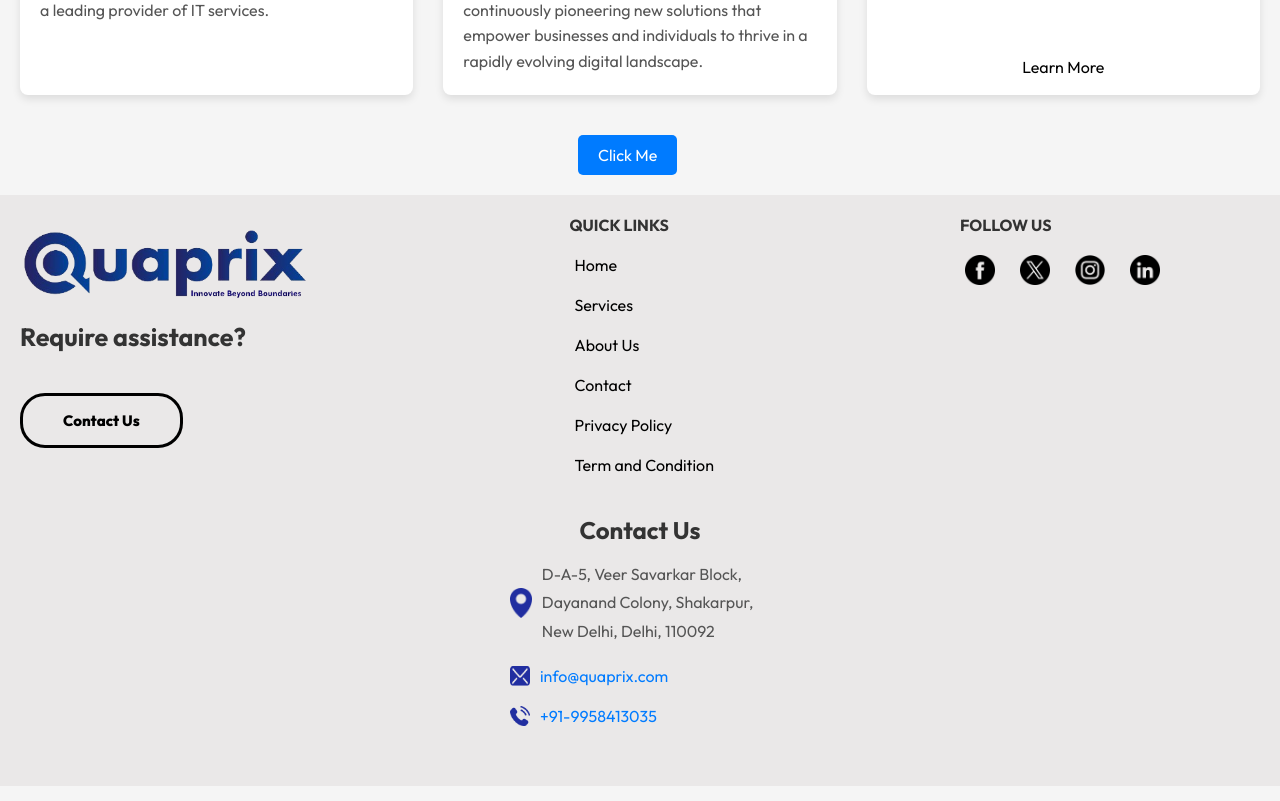
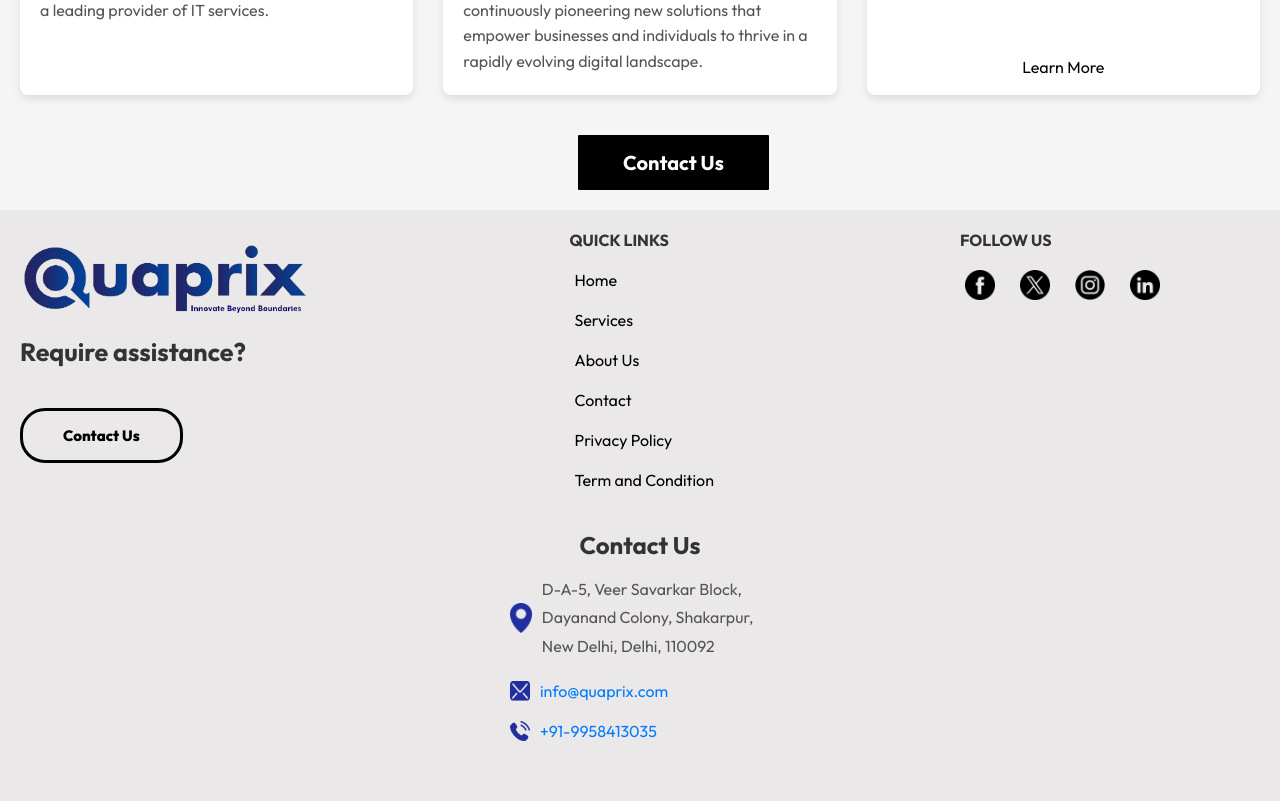
Before and after one commit to quaprix-technologies/frontend, a React (Vite) app: page / in a window 1280 px wide. Shown: the part 1720-2521 px from the top of the page. Built offline with nearby package versions, Linux system fonts and the light colour scheme.

Commit message:
style button

```diff
--- a/src/Component/DetailsPage/Details.css
+++ b/src/Component/DetailsPage/Details.css
@@ -68,17 +68,18 @@
 }
 
 .button-container button {
-  padding: 10px 20px;
-  font-size: 16px;
-  background-color: #007bff;
+  padding: 15px 45px;
+  font-size: 20px;
+  font-weight: 700;
+  background-color: #000;
   color: #ffffff;
   border: none;
-  border-radius: 5px;
+  border-radius: 1px;
   cursor: pointer;
 }
 
 .button-container button:hover {
-  background-color: #0056b3;
+  background-color: #00186b;
 }
 
 @media (max-width: 768px) {
--- a/src/Component/DetailsPage/Details.jsx
+++ b/src/Component/DetailsPage/Details.jsx
@@ -39,7 +39,7 @@ export const Details = () => {
         <a href="#" className="learn-more">Learn More</a>
       </div>
       <div className="button-container">
-        <button>Click Me</button>
+        <button>Contact Us</button>
       </div>
     </div>
   );
```
